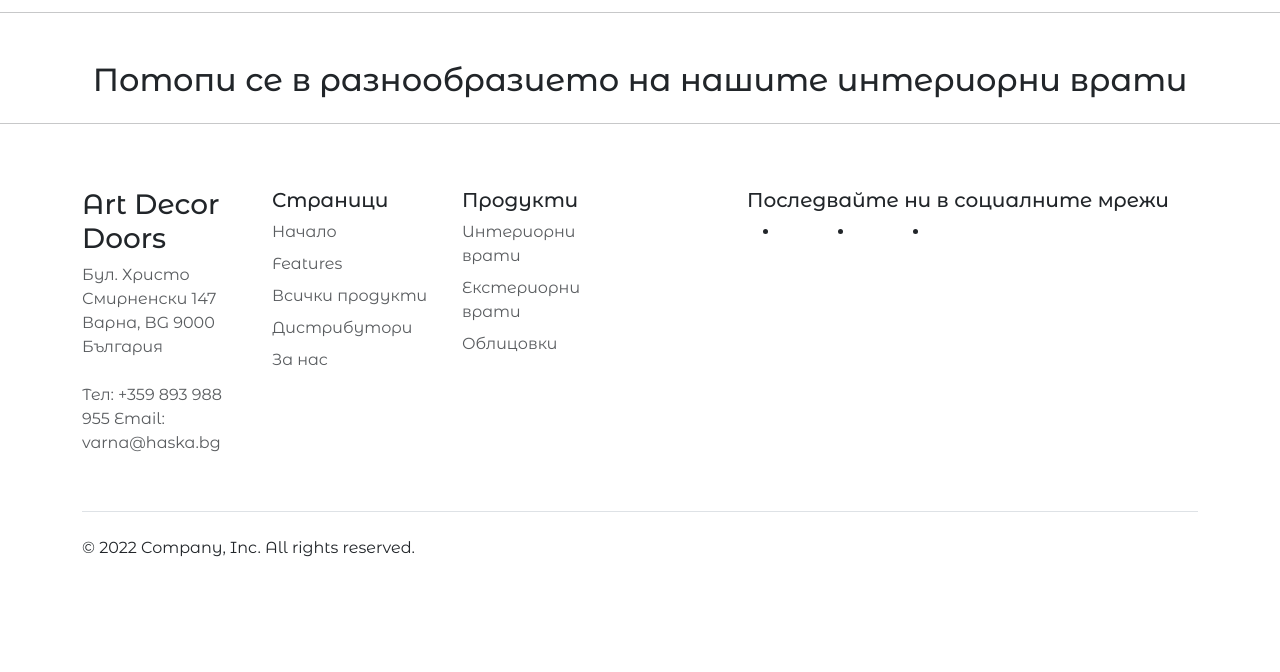
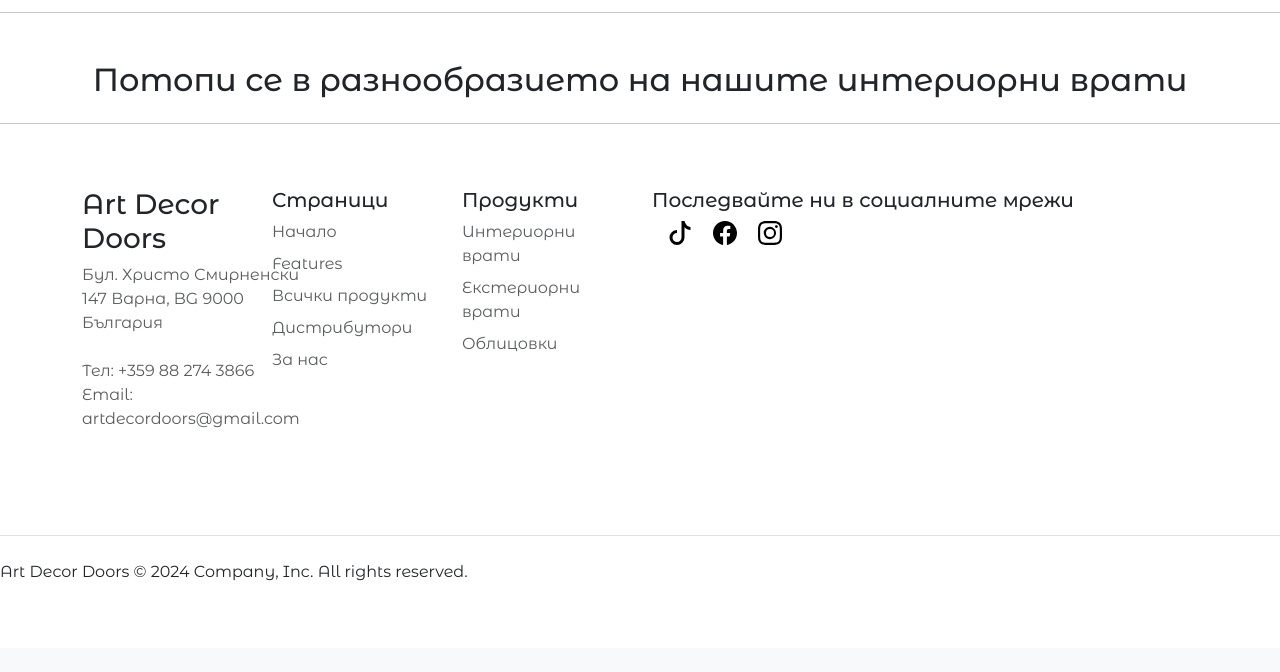
Before and after one commit to Vasilian05/Doors, a PHP site: page /index.php in a window 1280 px wide. Shown: the part 1311-1983 px from the top of the page. After the commit the page ends 1892 px from the top, so only its background shows below. Run offline with PHP 8.4, Linux system fonts and the light colour scheme; data that the repository does not hold is empty; some web fonts are replaced.

Commit message:
footer updates

```diff
--- a/includes/footer.php
+++ b/includes/footer.php
@@ -7,19 +7,19 @@
     <div class="container">
       <footer class="py-5">
         <div class="row">
-          <div class="col-12 col-md-2 mb-3">
+          <div class="col-12 col-md-4 col-lg-2 mb-3">
             <ul class="nav flex-column">
               <h3>Art Decor Doors</h3>
               <p class="text-muted">Бул. Христо Смирненски 147
               Варна, BG 9000
               България
               <br><br>
-              Тел: +359 893 988 955
-              Email: varna@haska.bg</p>
+              Тел: +359 88 274 3866
+              Email: artdecordoors@gmail.com</p>
             </ul>
           </div>
 
-          <div class="col-12 col-md-2 mb-3">
+          <div class="col-12 col-md-4 col-lg-2 mb-3">
             <h5>Страници</h5>
             <ul class="nav flex-column">
               <li class="nav-item mb-2"><a href="#" class="nav-link p-0 text-muted">Начало</a></li>
@@ -30,7 +30,7 @@
             </ul>
           </div>
 
-          <div class="col-12 col-md-2 mb-3">
+          <div class="col-12 col-md-4 col-lg-2 mb-3">
             <h5>Продукти</h5>
             <ul class="nav flex-column">
               <li class="nav-item mb-2"><a href="#" class="nav-link p-0 text-muted">Интериорни врати</a></li>
@@ -39,20 +39,25 @@
             </ul>
           </div>
 
-          <div class="col-12 col-md-5 offset-md-1 mb-3">
+          <div class="col-12 col-md-12 col-lg-6 mb-3">
             <form>
               <h5>Последвайте ни в социалните мрежи</h5>
-              <div class="d-flex flex-column flex-sm-row w-100 gap-2">
-              <li class="ms-3"><a class="link-dark" href="#"><svg class="bi" width="24" height="24"><use xlink:href="#twitter"></use></svg></a></li>
-            <li class="ms-3"><a class="link-dark" href="#"><svg class="bi" width="24" height="24"><use xlink:href="#instagram"></use></svg></a></li>
-            <li class="ms-3"><a class="link-dark" href="#"><svg class="bi" width="24" height="24"><use xlink:href="#facebook"></use></svg></a></li>
+              <ul class="list-unstyled d-flex">
+                <li class="ms-3"><a class="link-dark" href="#"><svg  class="bi" xmlns="http://www.w3.org/2000/svg" width="24" height="24" fill="currentColor" class="bi bi-tiktok" viewBox="0 0 16 16">
+                  <path d="M9 0h1.98c.144.715.54 1.617 1.235 2.512C12.895 3.389 13.797 4 15 4v2c-1.753 0-3.07-.814-4-1.829V11a5 5 0 1 1-5-5v2a3 3 0 1 0 3 3z"/></svg></a></li>
+                  <li class="ms-3"><a class="link-dark" href="#"><svg xmlns="http://www.w3.org/2000/svg" width="24" height="24" fill="currentColor" class="bi bi-facebook" viewBox="0 0 16 16">
+                  <path d="M16 8.049c0-4.446-3.582-8.05-8-8.05C3.58 0-.002 3.603-.002 8.05c0 4.017 2.926 7.347 6.75 7.951v-5.625h-2.03V8.05H6.75V6.275c0-2.017 1.195-3.131 3.022-3.131.876 0 1.791.157 1.791.157v1.98h-1.009c-.993 0-1.303.621-1.303 1.258v1.51h2.218l-.354 2.326H9.25V16c3.824-.604 6.75-3.934 6.75-7.951"/></svg></a></li>
+                  <li class="ms-3"><a class="link-dark" href="#"><svg xmlns="http://www.w3.org/2000/svg" width="24" height="24" fill="currentColor" class="bi bi-instagram" viewBox="0 0 16 16">
+                  <path d="M8 0C5.829 0 5.556.01 4.703.048 3.85.088 3.269.222 2.76.42a3.9 3.9 0 0 0-1.417.923A3.9 3.9 0 0 0 .42 2.76C.222 3.268.087 3.85.048 4.7.01 5.555 0 5.827 0 8.001c0 2.172.01 2.444.048 3.297.04.852.174 1.433.372 1.942.205.526.478.972.923 1.417.444.445.89.719 1.416.923.51.198 1.09.333 1.942.372C5.555 15.99 5.827 16 8 16s2.444-.01 3.298-.048c.851-.04 1.434-.174 1.943-.372a3.9 3.9 0 0 0 1.416-.923c.445-.445.718-.891.923-1.417.197-.509.332-1.09.372-1.942C15.99 10.445 16 10.173 16 8s-.01-2.445-.048-3.299c-.04-.851-.175-1.433-.372-1.941a3.9 3.9 0 0 0-.923-1.417A3.9 3.9 0 0 0 13.24.42c-.51-.198-1.092-.333-1.943-.372C10.443.01 10.172 0 7.998 0zm-.717 1.442h.718c2.136 0 2.389.007 3.232.046.78.035 1.204.166 1.486.275.373.145.64.319.92.599s.453.546.598.92c.11.281.24.705.275 1.485.039.843.047 1.096.047 3.231s-.008 2.389-.047 3.232c-.035.78-.166 1.203-.275 1.485a2.5 2.5 0 0 1-.599.919c-.28.28-.546.453-.92.598-.28.11-.704.24-1.485.276-.843.038-1.096.047-3.232.047s-2.39-.009-3.233-.047c-.78-.036-1.203-.166-1.485-.276a2.5 2.5 0 0 1-.92-.598 2.5 2.5 0 0 1-.6-.92c-.109-.281-.24-.705-.275-1.485-.038-.843-.046-1.096-.046-3.233s.008-2.388.046-3.231c.036-.78.166-1.204.276-1.486.145-.373.319-.64.599-.92s.546-.453.92-.598c.282-.11.705-.24 1.485-.276.738-.034 1.024-.044 2.515-.045zm4.988 1.328a.96.96 0 1 0 0 1.92.96.96 0 0 0 0-1.92m-4.27 1.122a4.109 4.109 0 1 0 0 8.217 4.109 4.109 0 0 0 0-8.217m0 1.441a2.667 2.667 0 1 1 0 5.334 2.667 2.667 0 0 1 0-5.334"/></svg></a></li>
+          </ul>
               </div>
             </form>
           </div>
         </div>
 
         <div class="d-flex flex-column flex-sm-row justify-content-between py-4 my-4 border-top">
-          <p>© 2022 Company, Inc. All rights reserved.</p>
+          <p>Art Decor Doors © 2024 Company, Inc. All rights reserved.</p>
+
         </div>
       </footer>
     </div>
```
